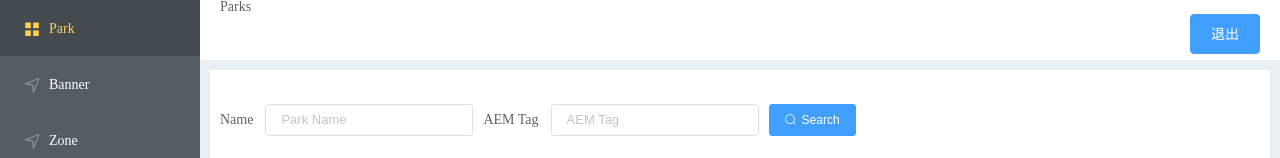
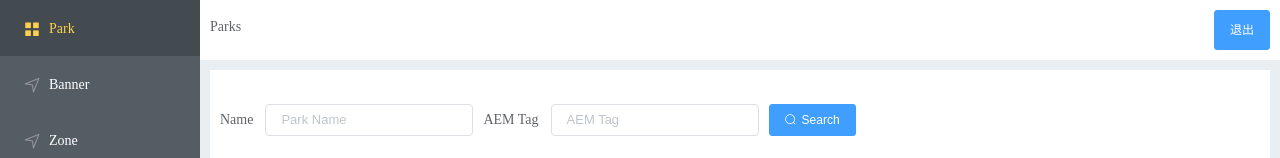
Before and after one commit to Iiuqingshan/mfa-cms, a Vue app: page /parks in a window 1280 px wide. Shown: the top 158 px of the page. Built offline with nearby package versions, Linux system fonts and the light colour scheme; no server answers.

Commit message:
面包屑样式

```diff
--- a/src/views/layout/breadcrumb.vue
+++ b/src/views/layout/breadcrumb.vue
@@ -1,5 +1,5 @@
 <template>
-    <div>
+    <div class="breadcrumb">
         <el-breadcrumb separator-class="el-icon-arrow-right">
             <el-breadcrumb-item v-for="i in list" :key="i.path">
                 <router-link :to="i.path">{{ i.meta.title }}</router-link>
@@ -36,4 +36,8 @@ export default {
 }
 </script>
 
-<style></style>
+<style>
+.breadcrumb {
+    padding: 10px 10px 10px 0;
+}
+</style>
--- a/src/views/layout/index.vue
+++ b/src/views/layout/index.vue
@@ -4,7 +4,7 @@
     <el-container>
       <el-header>
         <Breadcrumb />
-        <el-button type="primary" @click="goLogin">退出</el-button>
+        <el-button type="primary" size="small" @click="goLogin">退出</el-button>
       </el-header>
       <el-main>
         <router-view></router-view>
@@ -45,8 +45,11 @@ export default {
 }
 
 .el-header {
+  display: flex;
+  justify-content: space-between;
   text-align: right;
   line-height: 16px;
+  padding: 10px 10px;
 }
 
 .el-aside {
```
